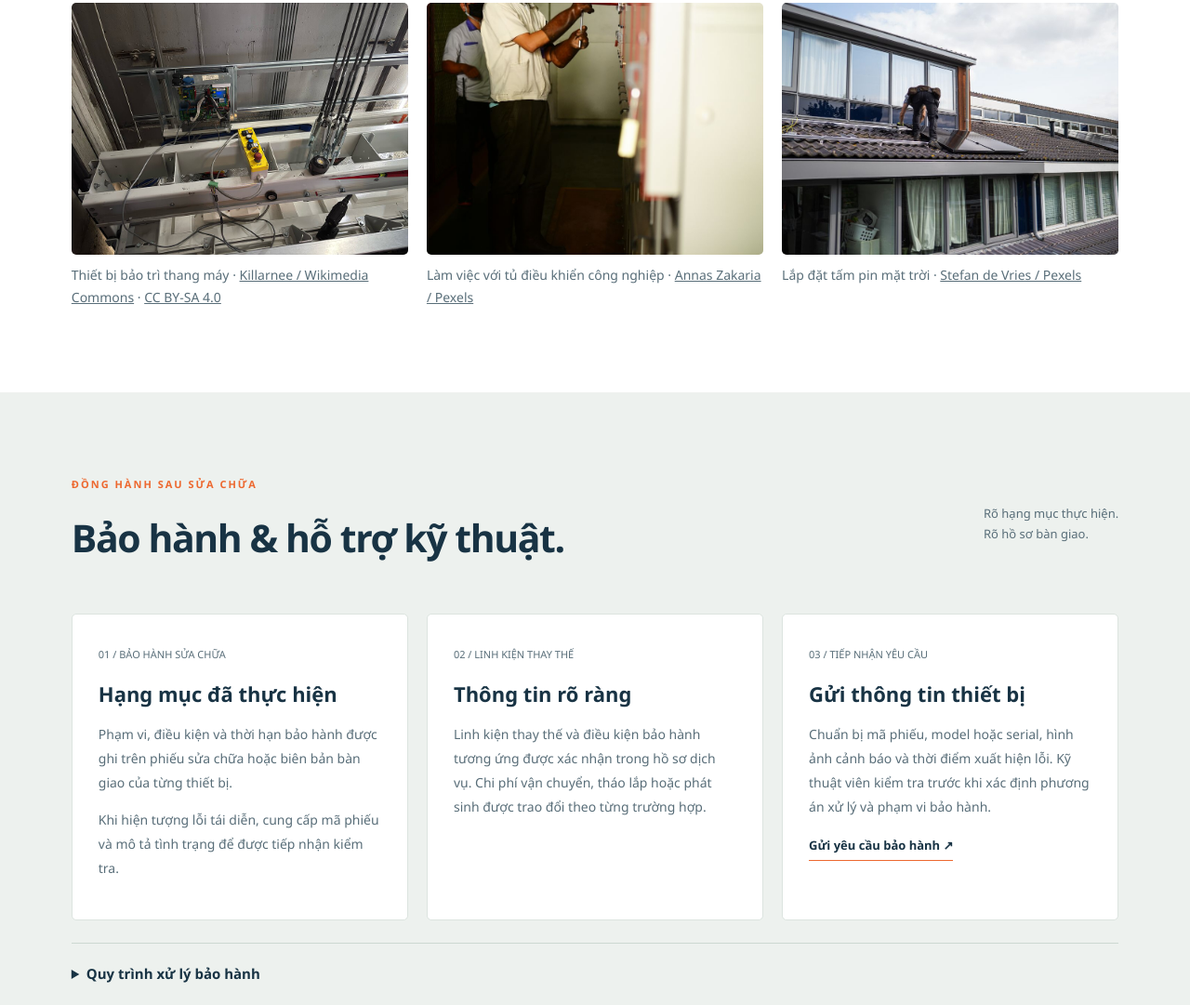
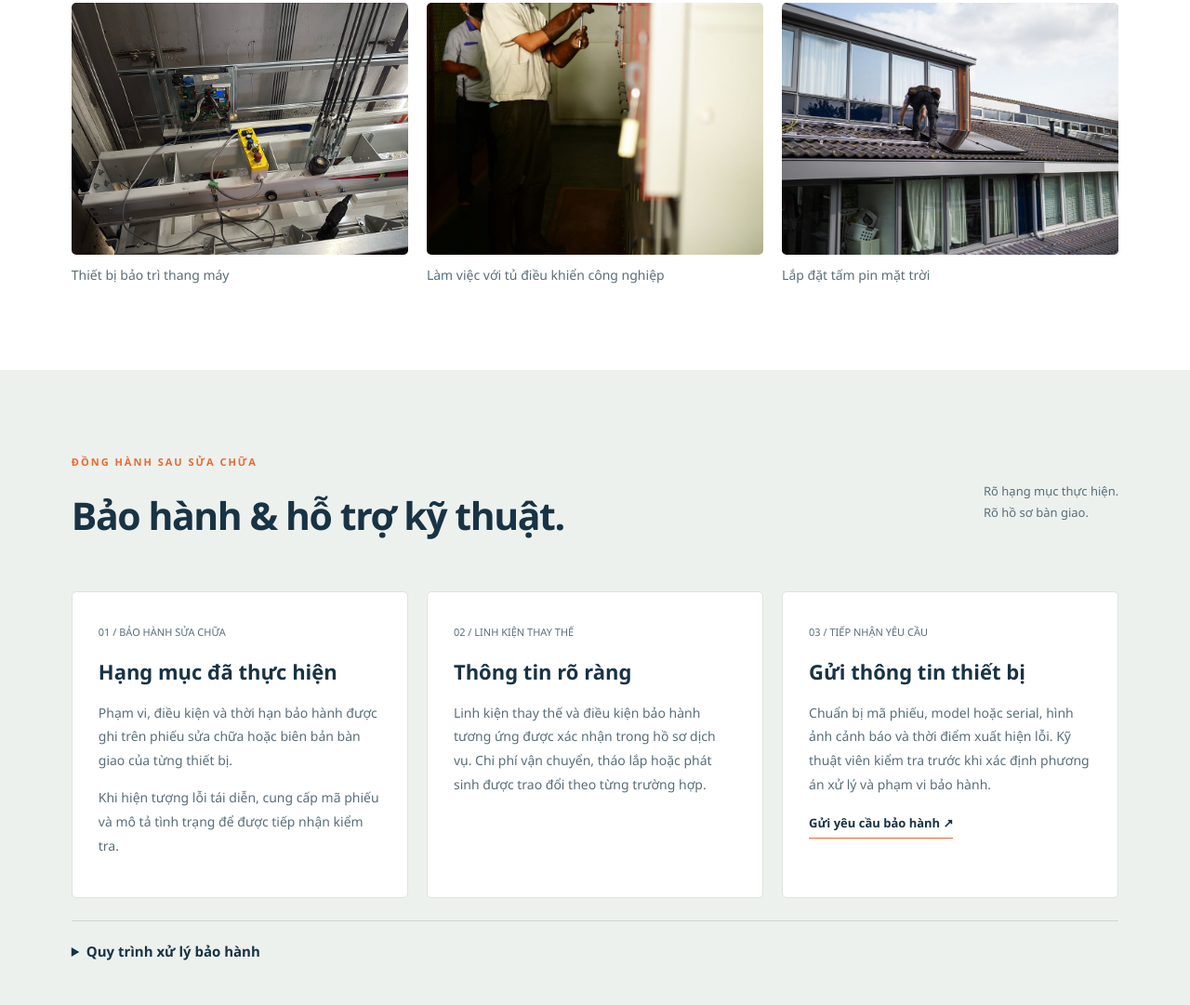
Before and after one commit to ngongochuy/T-sevice, a plain HTML site: page index.html in a window 1280 px wide. Shown: the part 2737-3818 px from the top of the page at 93% size. Drawn offline with Linux system fonts and the light colour scheme.

Commit message:
Remove photo source credits from gallery captions

```diff
--- a/index.html
+++ b/index.html
@@ -69,15 +69,15 @@
         <div class="work-photo-grid">
           <figure>
             <img src="images/bao-tri-thang-may-tu-lieu.jpg" alt="Cụm điều khiển bảo trì và cáp bên trong giếng thang máy" width="960" height="720" loading="lazy">
-            <figcaption>Thiết bị bảo trì thang máy · <a href="https://commons.wikimedia.org/wiki/File:Elevator_maintenance_2.jpg">Killarnee / Wikimedia Commons</a> · <a href="https://creativecommons.org/licenses/by-sa/4.0/">CC BY-SA 4.0</a></figcaption>
+            <figcaption>Thiết bị bảo trì thang máy</figcaption>
           </figure>
           <figure>
             <img src="images/tu-dien-tu-lieu.jpg" alt="Hai kỹ thuật viên làm việc trước tủ điều khiển công nghiệp" loading="lazy">
-            <figcaption>Làm việc với tủ điều khiển công nghiệp · <a href="https://www.pexels.com/photo/electricians-at-work-10871585/">Annas Zakaria / Pexels</a></figcaption>
+            <figcaption>Làm việc với tủ điều khiển công nghiệp</figcaption>
           </figure>
           <figure>
             <img src="images/solar-tu-lieu.jpg" alt="Kỹ thuật viên lắp tấm pin mặt trời trên mái nhà" loading="lazy">
-            <figcaption>Lắp đặt tấm pin mặt trời · <a href="https://www.pexels.com/photo/technician-installing-solar-panels-on-rooftop-29206488/">Stefan de Vries / Pexels</a></figcaption>
+            <figcaption>Lắp đặt tấm pin mặt trời</figcaption>
           </figure>
         </div>
       </div>
```
